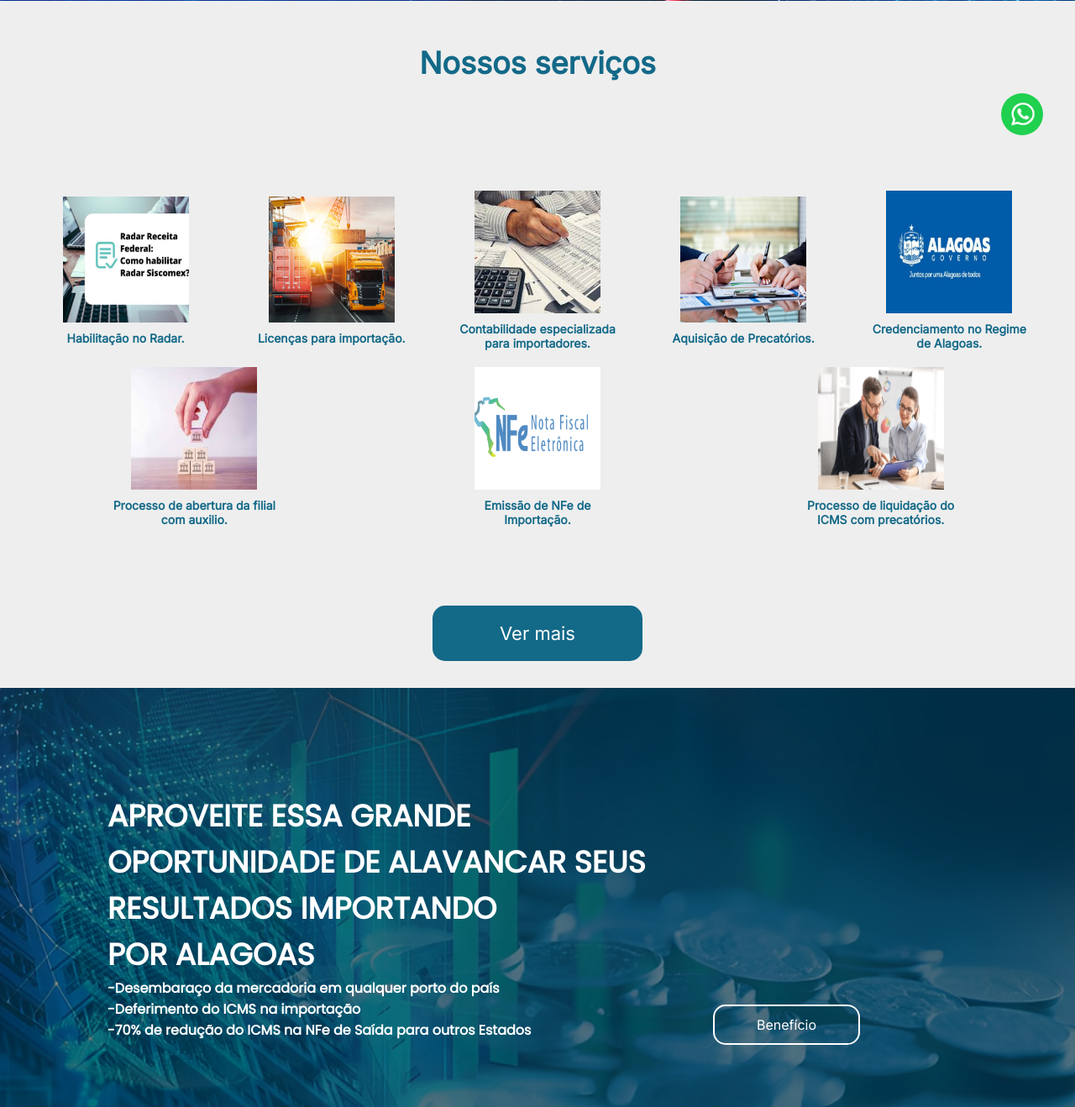
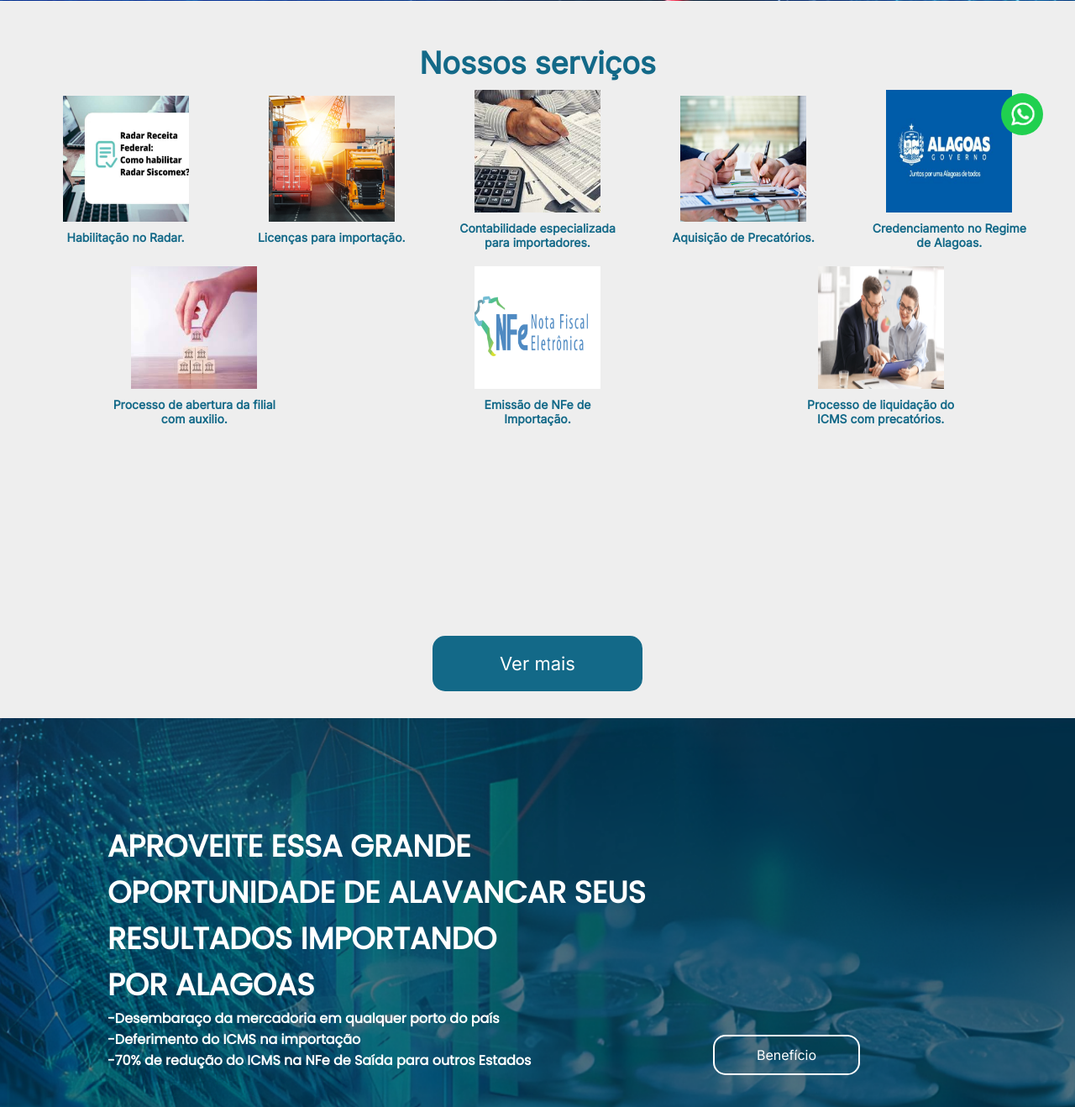
Before and after one commit to memellin/nordeste, a PHP site: page / in a window 1280 px wide. Shown: the part 599-1917 px from the top of the page at 84% size. Run offline with PHP 8.4, Linux system fonts and the light colour scheme.

Commit message:
aaassdvdsvasdvs

```diff
--- a/css/style.css
+++ b/css/style.css
@@ -76,7 +76,7 @@ header {
   justify-content: center;
   align-items: start;
   margin: 5rem 0 0 8rem;
-
+  height: auto;
 }
 
 .slogan {
@@ -185,11 +185,11 @@ header {
 .card-container {
   height: 300px;
   width: auto;
-  margin-top: 130px;
+  margin-top: 10px;
   display: flex;
   flex-wrap: wrap;
   justify-content: space-between;
-  grid-gap: 200px 80px;
+  grid-gap: 60px 280px;
 }
 
 .card {
@@ -226,7 +226,7 @@ header {
   justify-content: center;
   align-items: flex-end;
   text-align: center;
-  padding-top: 3em;
+  padding-top: 16em;
   width: auto;
   height: 100px;
   cursor: pointer;
@@ -269,6 +269,7 @@ header {
 
 .text-vantagens-container {
   width: 670px;
+  height: auto;
   position: absolute;
   top: 25%;
   left: 10%;
@@ -507,7 +508,7 @@ header {
     flex-direction: row;
     flex-wrap: wrap;
     overflow: hidden;
-    margin: 15px 110px;
+    margin: 15px 210px;
     height: auto;
     grid-gap: 50px 80px;
   }
```
